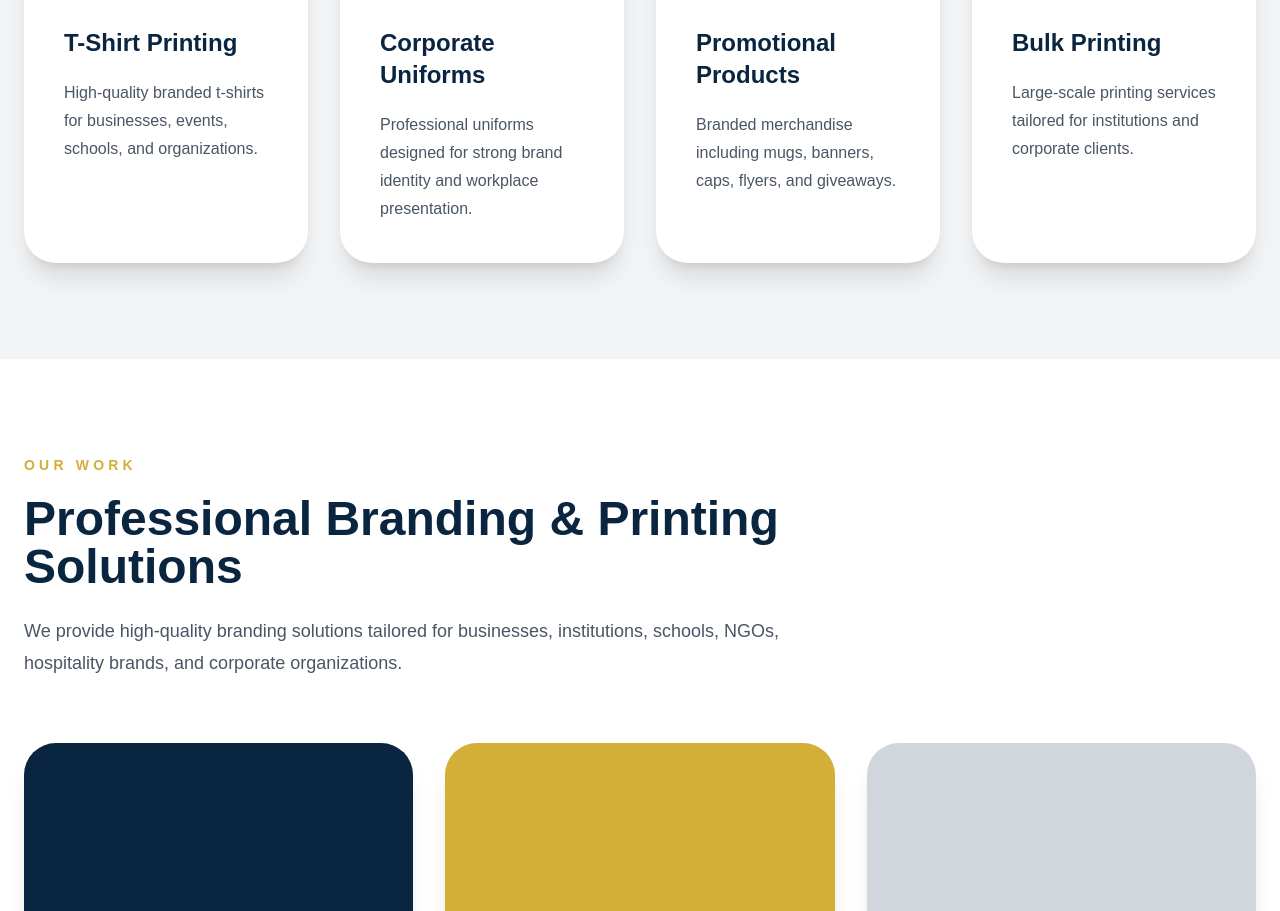
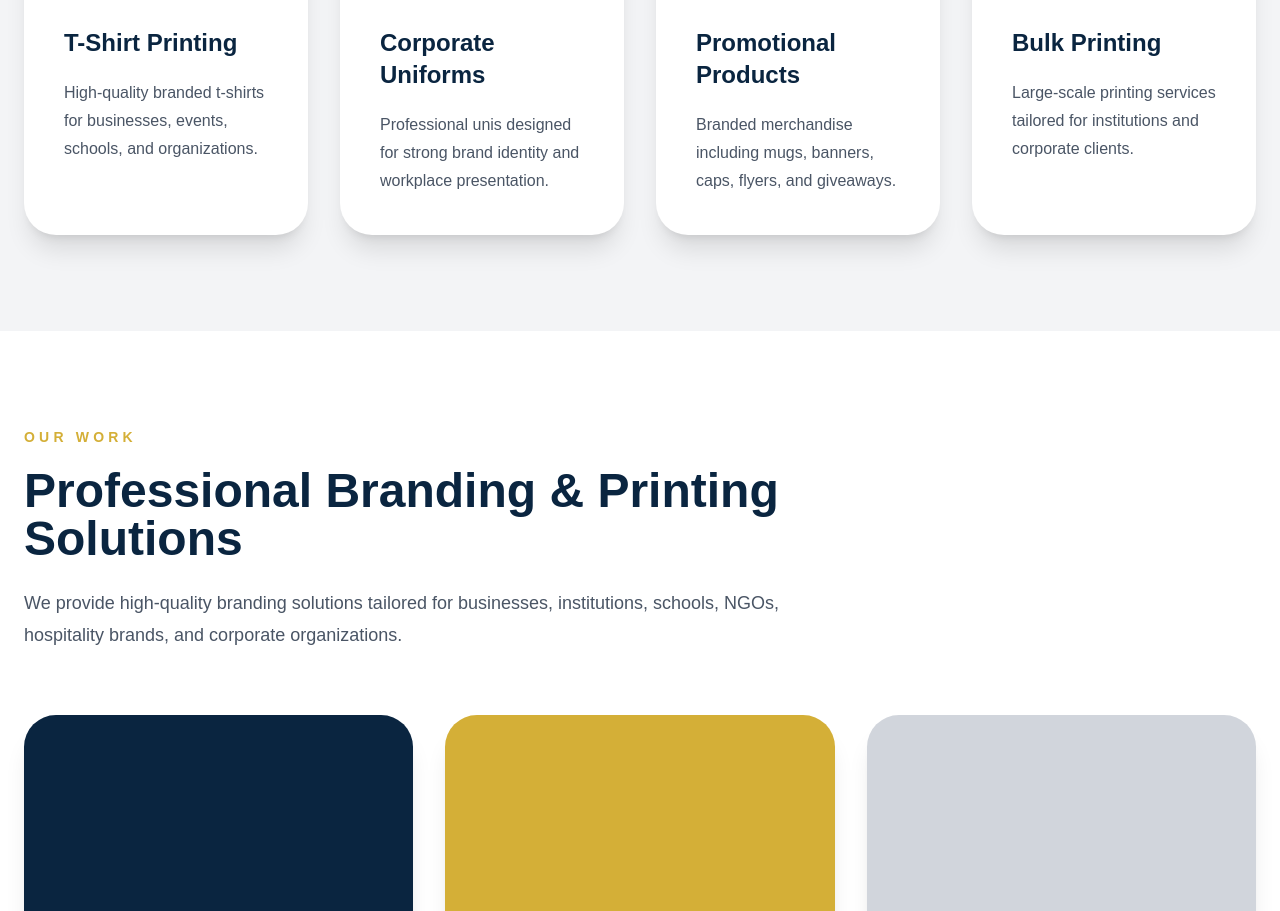
Before and after one commit to brianmichaelu/lubrun-website, a Next.js app: page / in a window 1280 px wide. Shown: the part 2454-3365 px from the top of the page. Built offline with nearby package versions, Linux system fonts and the light colour scheme.

Commit message:
Update page.tsx

```diff
--- a/app/page.tsx
+++ b/app/page.tsx
@@ -10,7 +10,7 @@ export default function Home() {
   {
     title: "Corporate Uniforms",
     description:
-      "Professional uniforms designed for strong brand identity and workplace presentation.",
+      "Professional unis designed for strong brand identity and workplace presentation.",
     icon: "🏢",
   },
 
@@ -595,12 +595,14 @@ export default function Home() {
 
         <input
           type="text"
+          name="name"
           placeholder="Full Name"
           className="w-full rounded-2xl border border-gray-200 px-5 py-4"
         />
 
         <input
           type="email"
+          name="email"
           placeholder="Email Address"
           className="w-full rounded-2xl border border-gray-200 px-5 py-4"
         />
@@ -612,6 +614,7 @@ export default function Home() {
         />
 
         <textarea
+          name="message"
           rows={5}
           placeholder="Tell us about your project..."
           className="w-full rounded-2xl border border-gray-200 px-5 py-4"
```
